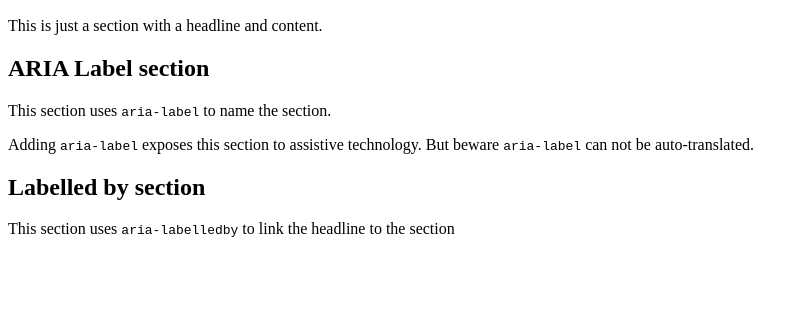
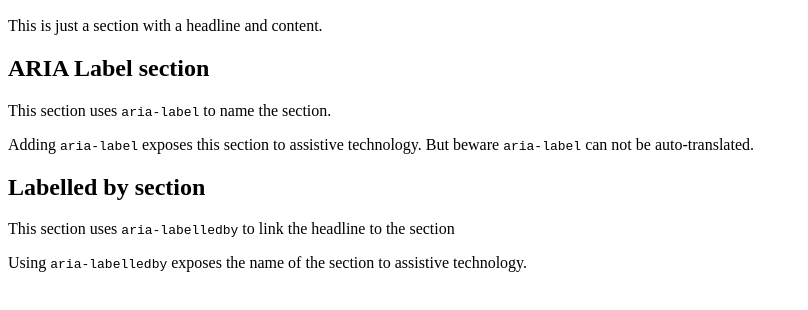
Before and after one commit to ovlb/playground.owlish, a plain HTML site: page labelled-sections/index.html in a window 1280 px wide. Shown: the part 110-420 px from the top of the page, without its empty margins (0-808 px from the left). Drawn offline with Linux system fonts and the light colour scheme.

Commit message:
update explainer and link labelled-section from index

```diff
--- a/labelled-sections/index.html
+++ b/labelled-sections/index.html
@@ -27,6 +27,10 @@
         This section uses <code>aria-labelledby</code> to link the headline to
         the section
       </p>
+      <p>
+        Using <code>aria-labelledby</code> exposes the name of the section to
+        assistive technology.
+      </p>
     </section>
   </body>
 </html>
```
Also changed, not shown: index.html (+5 -2 lines).
